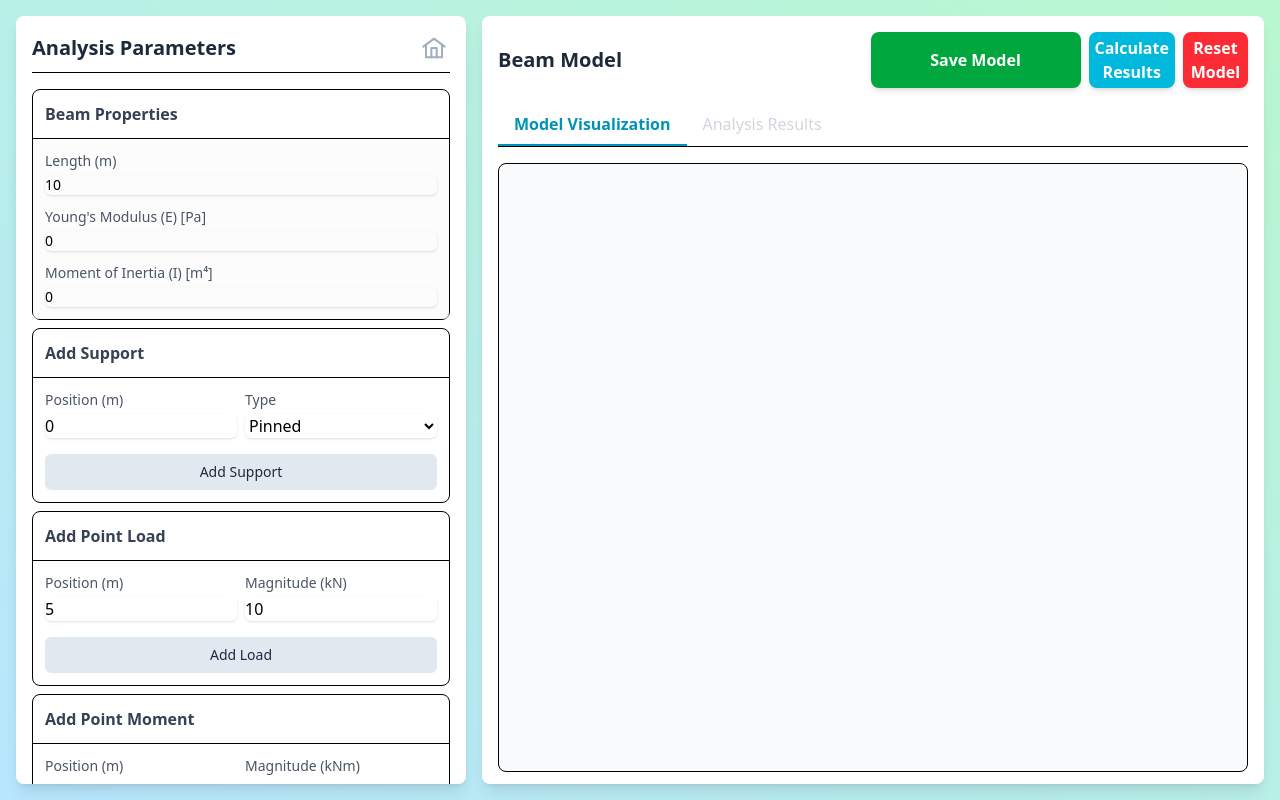
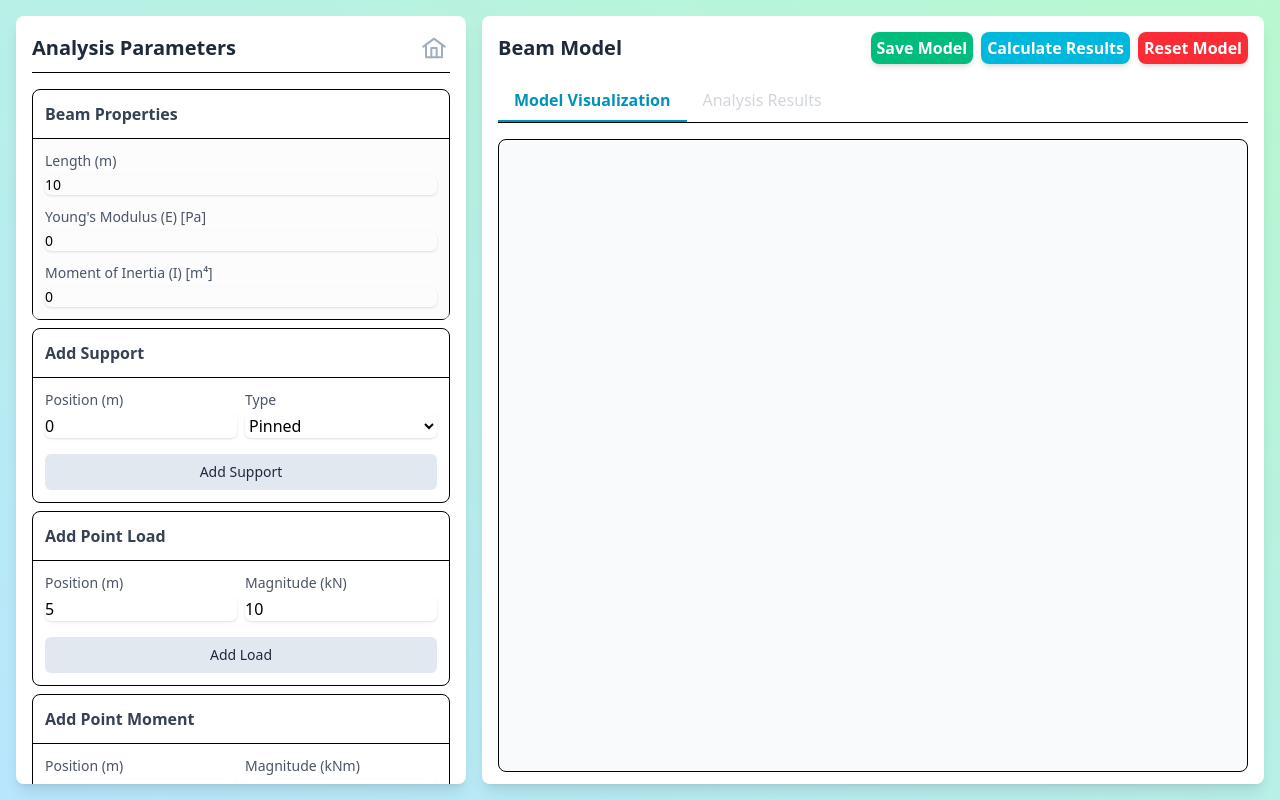
Before and after one commit to Talento-Tech-projects/FrontEnd, an Angular app: page /beam-analysis in a window 1280 px wide. Built offline with nearby package versions, Linux system fonts and the light colour scheme.

Commit message:
Fixing the save model button layout

```diff
--- a/src/app/sites/beam-analysis/beam-analysis.html
+++ b/src/app/sites/beam-analysis/beam-analysis.html
@@ -179,7 +179,7 @@
       <div class="flex justify-between items-center gap-2">
         <h2 class="text-xl font-bold text-gray-800">Beam Model</h2>
         <div class="flex space-x-2">
-          <button (click)="saveModel()" class="w-full bg-green-600 text-white font-bold py-1 px-1.5 rounded-lg cursor-pointer hover:bg-green-700 transition shadow-md">
+          <button (click)="saveModel()" class="bg-emerald-500 text-white font-bold py-1 px-1.5 rounded-lg cursor-pointer hover:bg-emerald-400 transition shadow-md">
         Save Model
     </button>
           <button (click)="calculate()" [disabled]="isLoading" class="text-white font-bold py-1 px-1.5 rounded-lg cursor-pointer bg-cyan-500 hover:bg-cyan-400 transition disabled:bg-blue-400 shadow-md">
```
